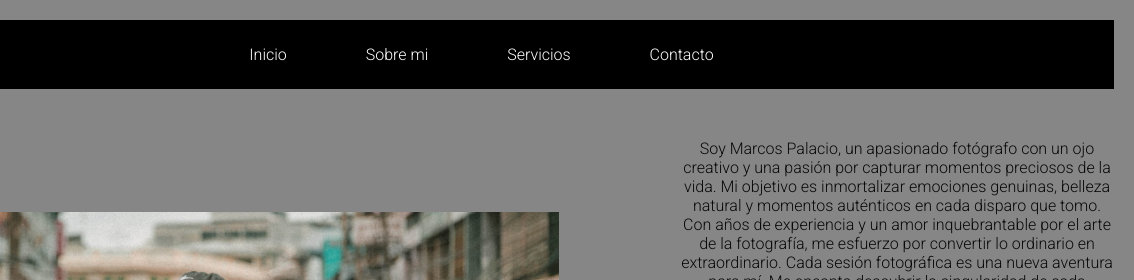
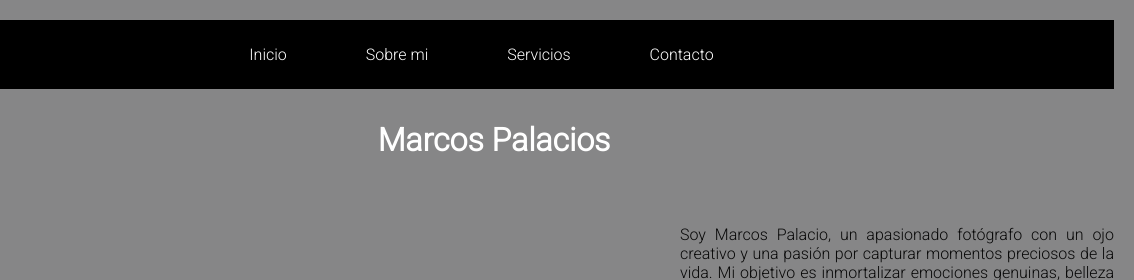
Before and after one commit to AbigailAddur/Proyecto_final, a plain HTML site: page Sobre mi.html in a window 1280 px wide. Shown: the top 280 px of the page, 146-1280 px from the left. Drawn offline with nearby package versions, Linux system fonts and the light colour scheme.

Commit message:
ultimos cambios

```diff
--- a/Sobre mi.html
+++ b/Sobre mi.html
@@ -36,6 +36,9 @@
     </div>
     </div>
 </header>
+    <div>
+    <h1 id="inicio">Marcos Palacios</h1>
+    <div>
     <div id="contenedor">
         <div id="imagen">
             <img src="fotografo.jpg" alt="" width="85%">
--- a/css/estilo.css
+++ b/css/estilo.css
@@ -75,11 +75,18 @@ HEADER
   #texto {
     width: 35%;
     color: rgb(8, 8, 8);
-    text-align: center;
+    text-align: justify;
   }
 
   h2{
     text-align: center;
+  }
+
+  h1{
+    text-align: center;
+    color: white;
+    margin-top: 2rem;
+    margin-bottom: 1rem;
   }
   #contactForm {
     position: relative;
@@ -285,18 +292,3 @@ INDEX
   align-items: center;
   margin-top: 6rem;
 }
-
-
-
-/*.form-control {
-          height: 43px;
-          border-radius: 0;
-          background: transparent;
-          border-color: #777;
-          color: #fff !important; }
-          .form-control:active, .form-control:focus {
-            border-color: #8dc3d3;
-            background: transparent; }
-          .form-control:hover, .form-control:active, .form-control:focus {
-            -webkit-box-shadow: none !important;
-            box-shadow: none !important; }
```
Also changed, not shown: index.html (+4 -0 lines).
